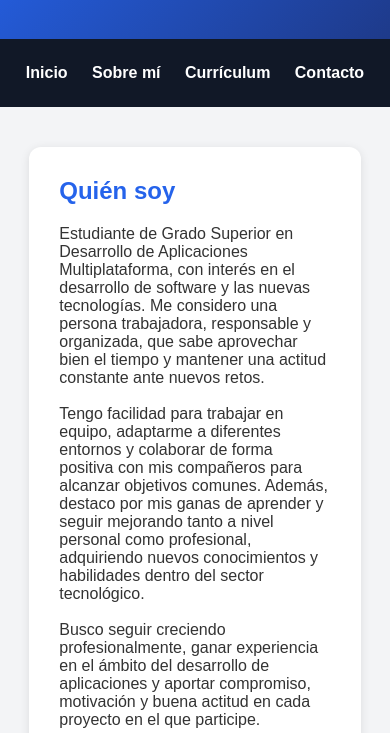
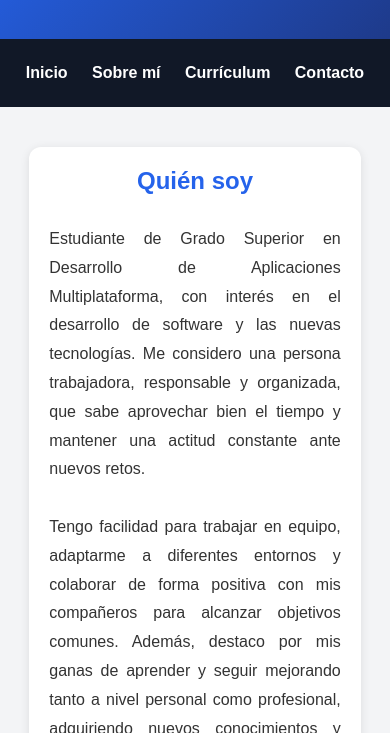
Before and after one commit to znx88/portfolio, a plain HTML site: page sobre-mi.html in a window 390 px wide. Shown: the part 111-844 px from the top of the page. Drawn offline with Linux system fonts and the light colour scheme.

Commit message:
Update style.css

```diff
--- a/style.css
+++ b/style.css
@@ -210,4 +210,20 @@ footer{
     .card{
         min-height: auto;
     }
+
+    .sobre-mi-contenido {
+    max-width: 650px;
+    margin: 0 auto;
+    padding: 20px;
+    }
+
+    .sobre-mi-contenido h2 {
+        text-align: center;
+        margin-bottom: 30px;
+    }
+
+    .sobre-mi-contenido p {
+        text-align: justify;
+        line-height: 1.8;
+    }
 }
```
